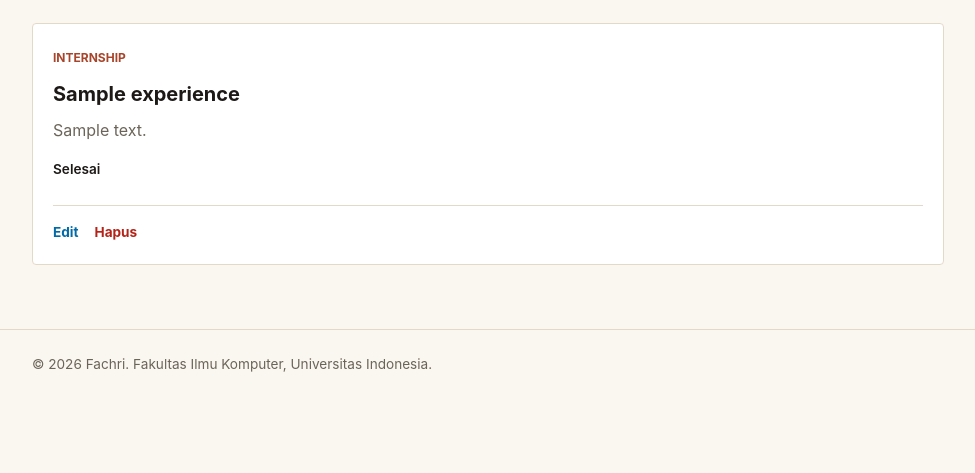
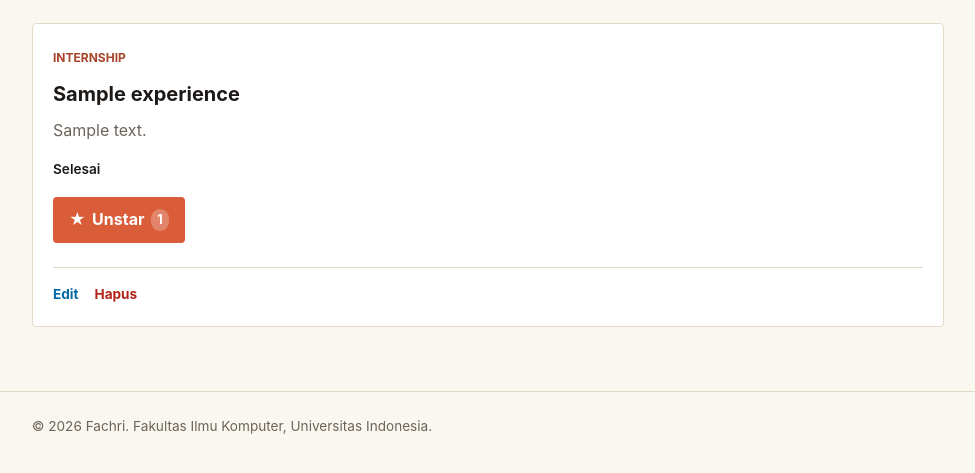
Before and after one commit to Novel107/myportofolio, a Django app: page /experience/ in a window 1280 px wide. Shown: the part 276-749 px from the top of the page, without its empty margins (152-1127 px from the left). Run offline with Django 5.2, Linux system fonts and the light colour scheme; a user stored in the database is signed in; tables that the repository leaves empty hold one stand-in row (values such as "Sample post").

Commit message:
feat: mengimplementasikan fitur otorisasi pengguna dan tombol star

```diff
--- a/main/models.py
+++ b/main/models.py
@@ -1,4 +1,6 @@
 import uuid
+
+from django.contrib.auth.models import User
 from django.db import models
 
 class Experience(models.Model):
@@ -18,6 +20,12 @@ class Experience(models.Model):
     thumbnail = models.URLField(blank=True, null=True)
     started_at = models.DateTimeField(auto_now_add=True)
     ended_at = models.DateTimeField(blank=True, null=True)
+
+
+    starred_by = models.ManyToManyField(
+        User, related_name="starred_experiences", blank=True
+    )
+
     def __str__(self):
         return self.title
 
--- a/main/urls.py
+++ b/main/urls.py
@@ -4,7 +4,7 @@ from main.views import (
     create_education, delete_education,
     show_xml, show_json, show_xml_by_id, show_json_by_id,
     create_experience, update_experience, delete_experience, show_json_experience,
-    register, login_user, logout_user
+    register, login_user, logout_user, toggle_star
 )
 
 app_name = "main"
@@ -29,4 +29,5 @@ urlpatterns = [
     path('register/', register, name='register'),
     path('login/', login_user, name='login'),
     path('logout/', logout_user, name='logout'),
+    path('experience/<uuid:experience_id>/star/', toggle_star, name='toggle_star'),
 ]
--- a/main/views.py
+++ b/main/views.py
@@ -10,8 +10,9 @@ from django.contrib import messages
 from django.contrib.auth import login, logout
 from django.contrib.auth.forms import AuthenticationForm, UserCreationForm
 from django.shortcuts import redirect, render
-from django.contrib.auth.decorators import login_required  # Tambahkan baris ini
-from django.core.exceptions import PermissionDenied        # Tambahkan baris ini
+from django.contrib.auth.decorators import login_required
+from django.core.exceptions import PermissionDenied
+from django.shortcuts import get_object_or_404
 
 
 def show_main(request):
@@ -190,3 +191,18 @@ def logout_user(request):
     response = redirect("main:show_main")
     response.delete_cookie('last_login')
     return response
+
+
+@login_required(login_url="/login/")
+def toggle_star(request, experience_id):
+    experience = get_object_or_404(Experience, pk=experience_id)
+
+    if request.method == "POST":
+        # Kalau akun ini sudah pernah memberi star, batalkan star-nya.
+        # Kalau belum, tambahkan star.
+        if request.user in experience.starred_by.all():
+            experience.starred_by.remove(request.user)
+        else:
+            experience.starred_by.add(request.user)
+
+    return redirect("main:show_experience")
--- a/static/css/style.css
+++ b/static/css/style.css
@@ -408,3 +408,25 @@ h1, .brand {
 .button-secondary {
     background: var(--ink);
 }
+
+.star-form {
+    display: inline;
+}
+
+.button-star {
+    display: inline-flex;
+    align-items: center;
+    gap: 0.4rem;
+    background: var(--ink);
+}
+
+.button-star.is-starred {
+    background: var(--accent);
+}
+
+.star-count {
+    padding: 0.05rem 0.4rem;
+    border-radius: 999px;
+    background: rgba(255, 255, 255, 0.25);
+    font-size: 0.8rem;
+}
--- a/templates/experience.html
+++ b/templates/experience.html
@@ -31,6 +31,10 @@
                                 <p class="experience-status">Selesai</p>
                             {% endif %}
 
+                            <div style="margin-top: 1rem;">
+                                {% include "experience_star.html" with experience=experience %}
+                            </div>
+
                             {% if user.is_superuser %}
                             <div style="margin-top: 1.5rem; border-top: 1px solid var(--line); padding-top: 1rem; display: flex; gap: 1rem;">
                                 <a href="{% url 'main:update_experience' experience.pk %}" style="color: #026aa7; font-size: 0.85rem; font-weight: 700; text-decoration: none;">Edit</a>
--- /dev/null
+++ b/templates/experience_star.html
@@ -0,0 +1,10 @@
+<form method="post" action="{% url 'main:toggle_star' experience.id %}" class="star-form">
+    {% csrf_token %}
+    <button type="submit"
+            class="button button-star{% if user in experience.starred_by.all %} is-starred{% endif %}"
+            title="{% if experience.starred_by.all %}Dibintangi oleh {{ experience.starred_by.all|join:', ' }}{% else %}Jadilah yang pertama memberi star{% endif %}">
+        <span aria-hidden="true">★</span>
+        {% if user in experience.starred_by.all %}Unstar{% else %}Star{% endif %}
+        <span class="star-count">{{ experience.starred_by.count }}</span>
+    </button>
+</form>
```
Also changed, not shown: main/migrations/0002_experience_starred_by.py (added).
